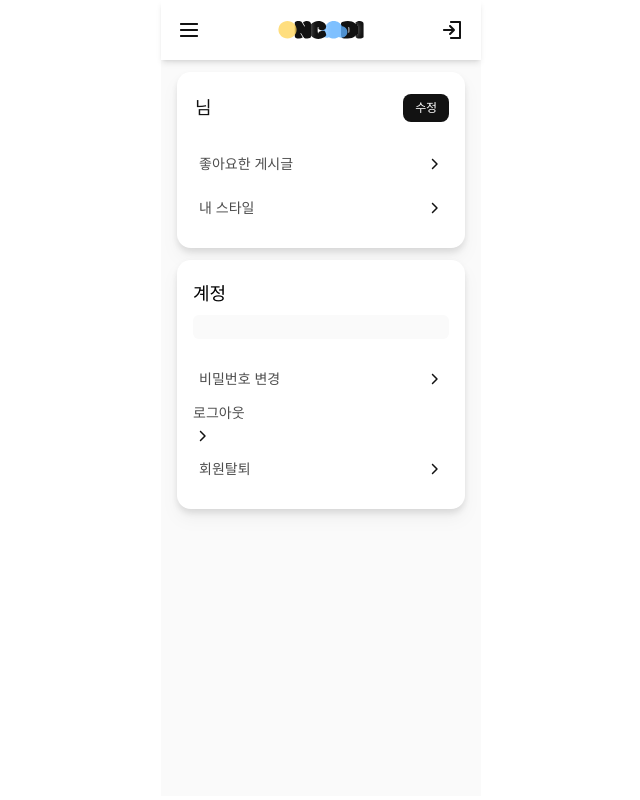
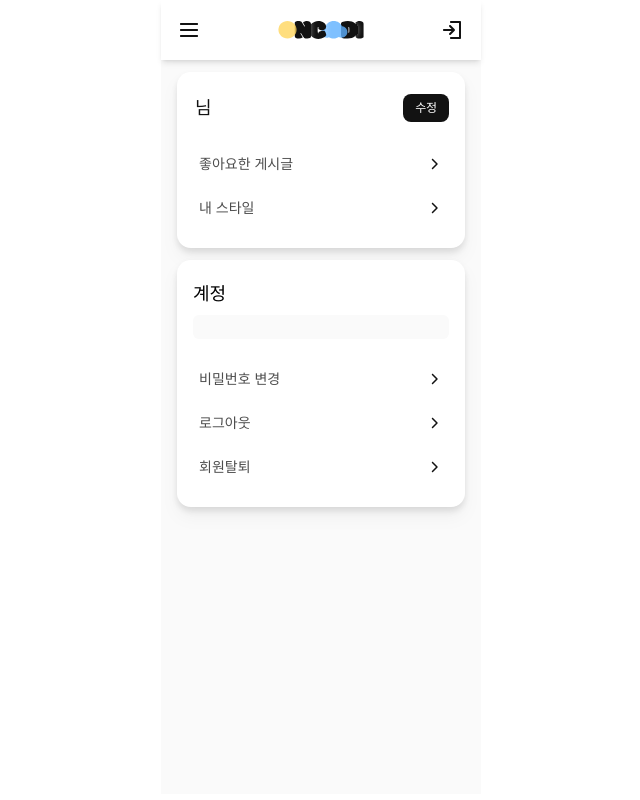
Before and after one commit to 6chenodongja/6che, a Next.js app: page /mypage in a window 1280 px wide. Shown: the top 800 px of the page, without its empty margins (319-959 px from the left). Built offline with nearby package versions, Linux system fonts and the light colour scheme; no server answers.

Commit message:
feat: listPage 로 그인이 되어있지 않을 때 로그인 창으로 이동

```diff
--- a/src/app/(providers)/(root)/(mypage)/mypage/_components/MyPageContent.tsx
+++ b/src/app/(providers)/(root)/(mypage)/mypage/_components/MyPageContent.tsx
@@ -131,14 +131,10 @@ function MyPageContent() {
                 className="flex-grow-0 flex-shrink-0 w-[18px] h-[18px]"
               />
             </Link>
-            <div className="flex flex-col justify-start items-start self-stretch flex-grow-0 flex-shrink-0 gap-1">
-              {/* <Link
-                href={'/myStyle'}
-                className="flex justify-between items-center self-stretch flex-grow-0 flex-shrink-0 hover:bg-gray-200/75 px-1.5 py-2.5 rounded-lg"
-              > */}
-              <p className="flex-grow-0 flex-shrink-0 text-sm text-left text-[#4d4d4d]">
-                <LogoutButton className="" />
-              </p>
+            <div className="text-sm text-left text-[#4d4d4d] flex justify-between items-center self-stretch flex-grow-0 flex-shrink-0 hover:bg-gray-200/75 focus:text-blue-400 px-1.5 py-2.5 rounded-lg cursor-pointer">
+              <div className="flex justify-start items-center gap-1">
+                <LogoutButton />
+              </div>
               <Image
                 src="/images/Thermometer/arrow_right.svg"
                 alt="arrow-icon"
@@ -146,7 +142,6 @@ function MyPageContent() {
                 height={18}
                 className="flex-grow-0 flex-shrink-0 w-[18px] h-[18px]"
               />
-              {/* </Link> */}
             </div>
             <div className="flex flex-col justify-start items-start self-stretch flex-grow-0 flex-shrink-0 gap-1">
               <div
--- a/src/app/(providers)/(root)/(post)/list/page.tsx
+++ b/src/app/(providers)/(root)/(post)/list/page.tsx
@@ -16,6 +16,7 @@ import { useUserStore } from '@/zustand/store/useUserStore';
 import { PostItemType, postListLikedType } from '../../../../../../types/post';
 import PostItem from './_components/PostItem';
 import ScrollButtons from './_components/ScrollButtons';
+import { useRouter } from 'next/navigation';
 
 function PostList() {
   const [likedPosts, setLikedPosts] = useState<postListLikedType[]>([]);
@@ -29,6 +30,7 @@ function PostList() {
   const [searchTerm, setSearchTerm] = useState<string>('');
   const [searchInput, setSearchInput] = useState<string>('');
   const [showSearchDropdown, setShowSearchDropdown] = useState<boolean>(false);
+  const router = useRouter();
 
   const { user } = useUserStore();
 
@@ -186,7 +188,11 @@ function PostList() {
 
   const handleLike = useCallback(
     async (postId: string) => {
-      if (!user) return;
+      if (!user) {
+        alert('로그인이 되어있지 않습니다');
+        router.replace('/login');
+        return;
+      }
 
       const isLiked = likedPosts.some(
         (likedPost) => likedPost.post_id === postId,
@@ -229,7 +235,7 @@ function PostList() {
         } else {
           await supabase
             .from('post_likes')
-            .insert({ post_id: postId, user_id: user.id });
+            .insert({ post_id: postId, user_id: user?.id });
 
           const { data: postData, error: postFetchError } = await supabase
             .from('posts')
--- a/src/supabase/middleware.ts
+++ b/src/supabase/middleware.ts
@@ -54,10 +54,11 @@ export async function updateSession(request: NextRequest) {
   } else {
     if (request.nextUrl.pathname.startsWith('/postform')) {
       const url = request.nextUrl.clone()
-      url.pathname = '/list'
+      url.pathname = '/login'
       return NextResponse.redirect(url)
     }
   }
 
+
   return supabaseResponse;
 }
```
